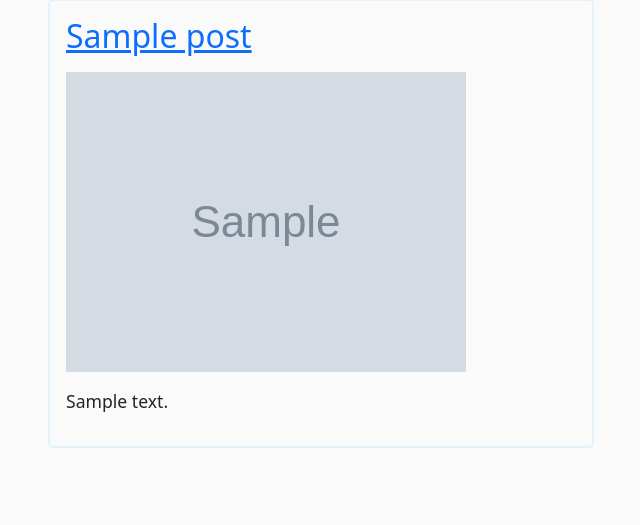
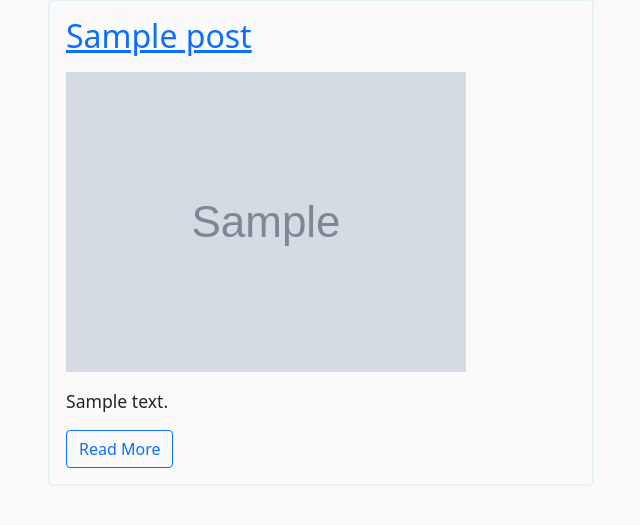
Before and after one commit to mppatterson84/michael_patterson.com, a Django app: page /blog/ in a window 1280 px wide. Shown: the part 165-690 px from the top of the page, without its empty margins (319-959 px from the left). Run offline with Django 3.2, Linux system fonts and the light colour scheme; tables that the repository leaves empty hold one stand-in row (values such as "Sample post"); grey boxes marked "Sample" are stand-in pictures; some libraries are stand-ins or nearby versions.

Commit message:
add Read More button

```diff
--- a/blog/templates/blog/post_list.html
+++ b/blog/templates/blog/post_list.html
@@ -12,6 +12,7 @@
     <h2 class="mb-3"><a href="{% url 'post-detail' post.slug %}">{{ post.title }}</a></h2>
     <a href="{% url 'post-detail' post.slug %}"><img class="mb-3" src="{{ post.image }}" alt="Post Featured Image"></a>
     <p>{{ post.body|truncatewords_html:50|safe }}</p>
+    <a class="btn btn-outline-primary" href="{% url 'post-detail' post.slug %}">Read More</a>
 </article>
 {% endfor %}
 
```
